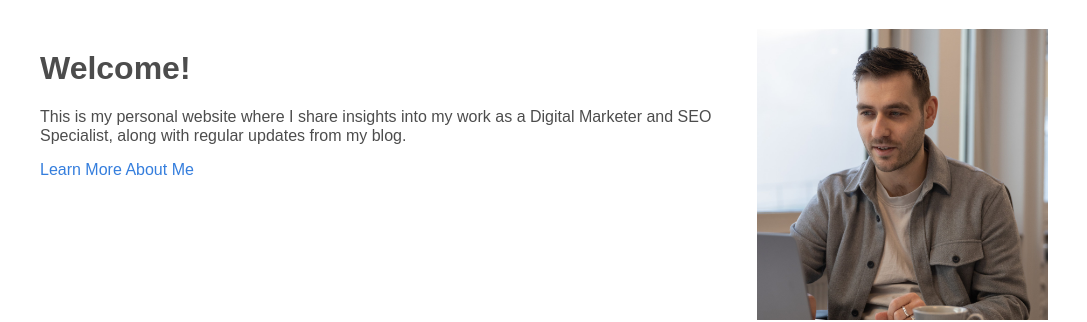
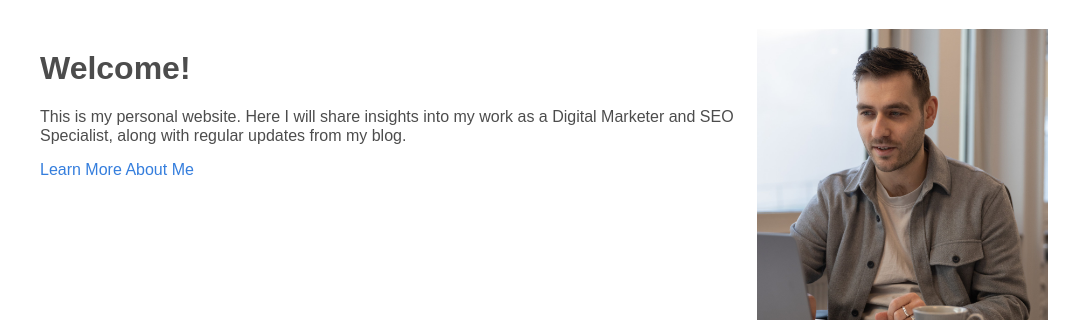
Before and after one commit to tfrenkiel040/website, a Jekyll site: the page built from index.markdown, in a window 1280 px wide. Shown: the part 206-528 px from the top of the page, without its empty margins (96-1183 px from the left). Built offline with Jekyll 4.4.1, drawn with Linux system fonts in a browser that asks for light colours.

Commit message:
Update index.markdown

```diff
--- a/index.markdown
+++ b/index.markdown
@@ -10,7 +10,7 @@ list_title: Recent posts  # Custom title for the blog posts section
 <div class="cf"> <!-- cf is used to contain floats -->
     <div class="fl w-70 pa2">
         <h1>Welcome!</h1>
-        <p>This is my personal website where I share insights into my work as a Digital Marketer and SEO Specialist, along with regular updates from my blog.</p>
+        <p>This is my personal website. Here I will share insights into my work as a Digital Marketer and SEO Specialist, along with regular updates from my blog.</p>
         <a href="/about/" class="link blue">Learn More About Me</a>
     </div>
     <div class="fl w-30 pa2">
```
